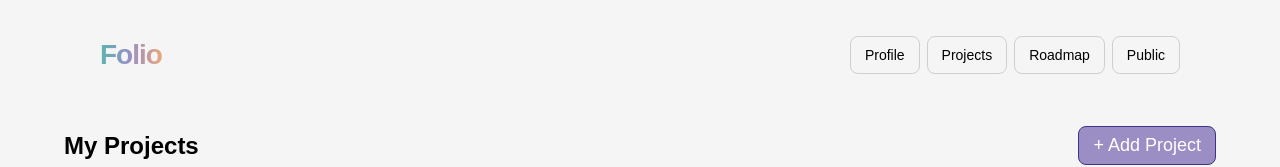
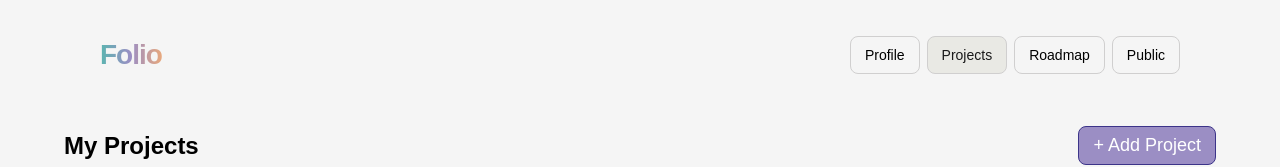
Before and after one commit to sb-lee-dev/Folio, a React (Vite) app in the folder DevDeck/: page /projects/1 in a window 1280 px wide. Shown: the top 167 px of the page. Built offline with nearby package versions, Linux system fonts and the light colour scheme; no server answers.

Commit message:
Replaced Link with NavLink to highlight active page

```diff
--- a/DevDeck/src/components/Navbar.css
+++ b/DevDeck/src/components/Navbar.css
@@ -31,7 +31,10 @@
   background-color: rgb(233, 233, 228);
   color: #1a1a1a;
 }
-
+.nav-link.active {
+  background-color: rgb(233, 233, 228);
+  color: #1a1a1a;
+}
 .nav-avatar {
   background: #d8d4f2;
   color: #2f2577;
--- a/DevDeck/src/components/Navbar.jsx
+++ b/DevDeck/src/components/Navbar.jsx
@@ -1,4 +1,4 @@
-import { Link, useNavigate, useParams } from "react-router";
+import { NavLink, useNavigate, useParams } from "react-router";
 import "./Navbar.css";
 import { useEffect, useState } from "react";
 import axios from "axios";
@@ -25,22 +25,22 @@ export default function NavBar() {
       <div className="nav-bar">
         <div className="left-section">
           <span className="logo">
-            <Link to={`/profile/${userId}`}>Folio</Link>
+            <NavLink to={`/profile/${userId}`}>Folio</NavLink>
           </span>
         </div>
         <div className="right-section">
-          <Link className="nav-link" to={`/profile/${userId}`}>
+          <NavLink className="nav-link" to={`/profile/${userId}`}>
             Profile
-          </Link>
-          <Link className="nav-link" to={`/projects/${userId}`}>
+          </NavLink>
+          <NavLink className="nav-link" to={`/projects/${userId}`}>
             Projects
-          </Link>
-          <Link className="nav-link" to={`/roadmap/${userId}`}>
+          </NavLink>
+          <NavLink className="nav-link" to={`/roadmap/${userId}`}>
             Roadmap
-          </Link>
-          <Link className="nav-link" to={`/public/${userId}`}>
+          </NavLink>
+          <NavLink className="nav-link" to={`/public/${userId}`}>
             Public
-          </Link>
+          </NavLink>
           {user ? (
             <div className="nav-avatar" onClick={() => navigate("/")}>
               {user.initials}
```
